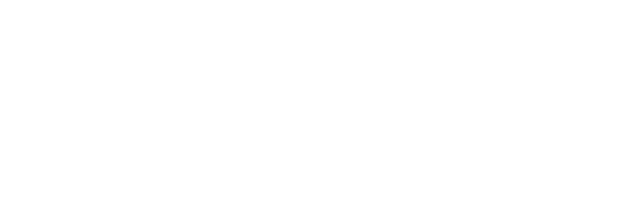
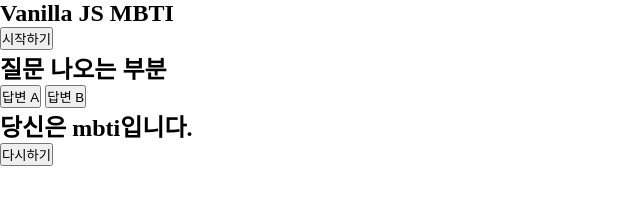
Before and after one commit to kimLrLr/vanilla_JS_MBTI, a plain HTML site: page index.html in a window 1280 px wide. Shown: the whole page, without its empty margins (0-640 px from the left). Drawn offline with Linux system fonts and the light colour scheme.

Commit message:
html 틀 작성

```diff
--- a/index.html
+++ b/index.html
@@ -7,5 +7,37 @@
     <script src="app.js"></script>
     <link rel="stylesheet" href="style.css" />
   </head>
-  <body></body>
+  <body>
+    <div class="main_con">
+      <!-- 시작페이지 start -->
+      <div class="intro_con">
+        <h2>Vanilla JS MBTI</h2>
+        <button class="start" type="button">시작하기</button>
+      </div>
+      <!-- 시작페이지 end -->
+
+      <!-- 질문페이지 start -->
+      <div class="qa_con">
+        <h2>
+          <span class="question">질문 나오는 부분</span>
+        </h2>
+        <div class="answer_con">
+          <button class="answer" type="button">답변 A</button>
+          <button class="answer" type="button">답변 B</button>
+        </div>
+      </div>
+      <!-- 질문페이지 end -->
+
+      <!-- 결과페이지 start -->
+      <div class="result_con">
+        <h2 class="mbti">당신은 mbti입니다.</h2>
+        <!-- mbti 나오는 곳 -->
+        <h3 class="mbti_sum"></h3>
+        <!-- mbti 성격? 짧게?? 나오는 곳 -->
+        <ul class="result"></ul>
+        <button class="restart" type="button">다시하기</button>
+      </div>
+      <!-- 결과페이지 end -->
+    </div>
+  </body>
 </html>
```
